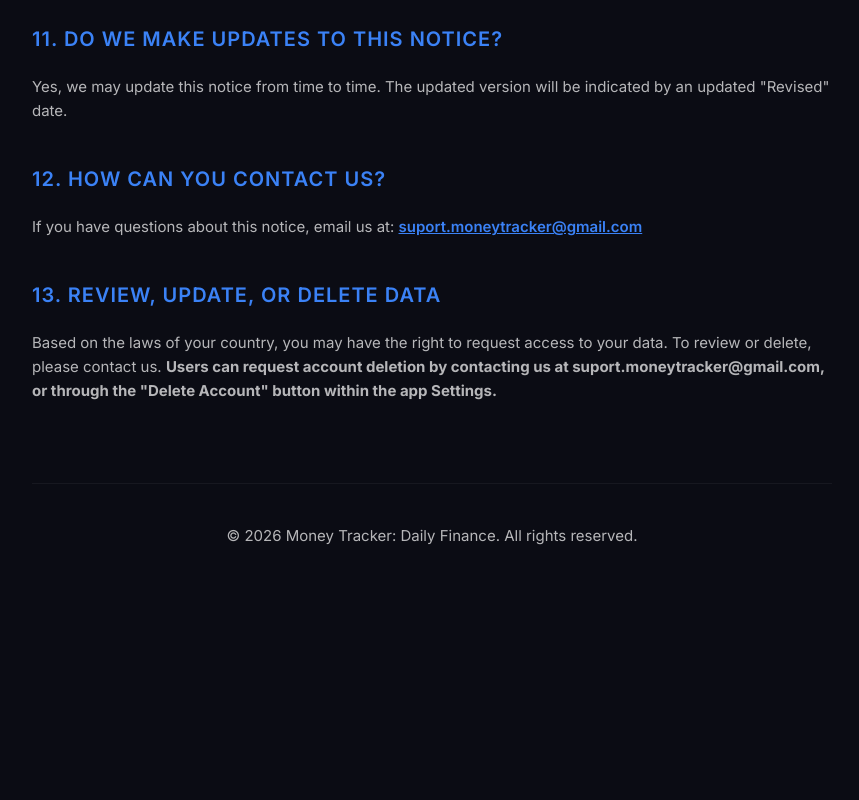
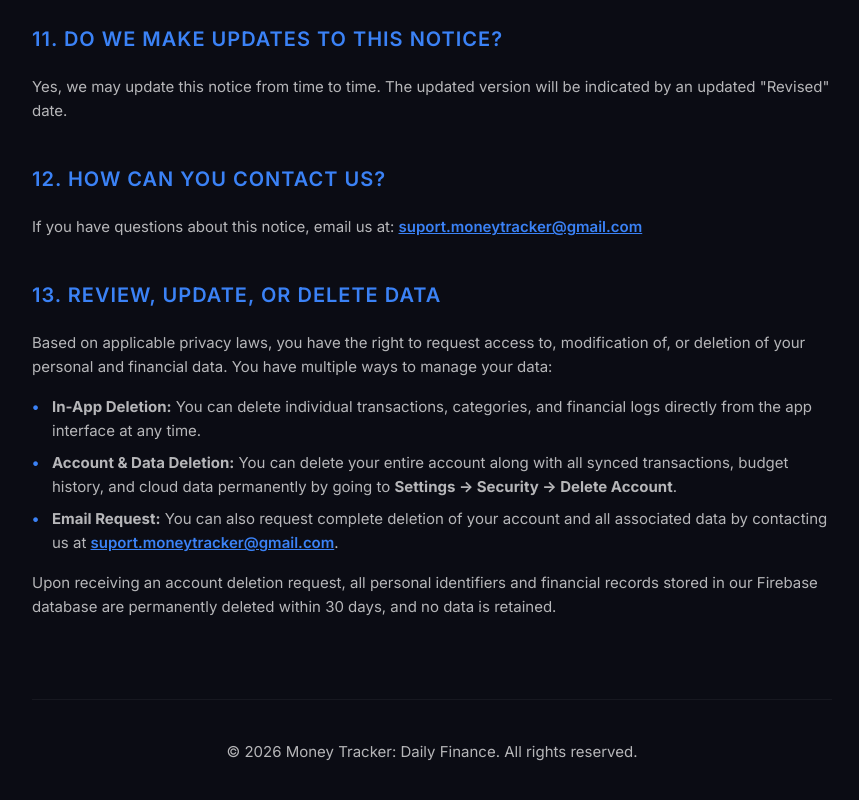
Before and after one commit to alexl22/privacy-policy, a plain HTML site: page index.html in a window 1280 px wide. Shown: the part 2766-3566 px from the top of the page, without its empty margins (208-1067 px from the left). Before the commit the page ends 3370 px from the top, so only its background shows below. Drawn offline with Linux system fonts and the light colour scheme.

Commit message:
Revise data management and deletion instructions
Updated privacy policy section to clarify user rights regarding data access, modification, and deletion.

```diff
--- a/index.html
+++ b/index.html
@@ -1,4 +1,4 @@
-<!DOCTYPE html>
+ <!DOCTYPE html>
 <html lang="en">
 <head>
     <meta charset="UTF-8">
@@ -268,7 +268,13 @@
 
         <section id="section13">
             <h2>13. REVIEW, UPDATE, OR DELETE DATA</h2>
-            <p>Based on the laws of your country, you may have the right to request access to your data. To review or delete, please contact us. <strong>Users can request account deletion by contacting us at suport.moneytracker@gmail.com, or through the "Delete Account" button within the app Settings.</strong></p>
+            <p>Based on applicable privacy laws, you have the right to request access to, modification of, or deletion of your personal and financial data. You have multiple ways to manage your data:</p>
+            <ul>
+                <li><strong>In-App Deletion:</strong> You can delete individual transactions, categories, and financial logs directly from the app interface at any time.</li>
+                <li><strong>Account & Data Deletion:</strong> You can delete your entire account along with all synced transactions, budget history, and cloud data permanently by going to <strong>Settings &rarr; Security &rarr; Delete Account</strong>.</li>
+                <li><strong>Email Request:</strong> You can also request complete deletion of your account and all associated data by contacting us at <a href="mailto:suport.moneytracker@gmail.com" class="email-link">suport.moneytracker@gmail.com</a>.</li>
+            </ul>
+            <p>Upon receiving an account deletion request, all personal identifiers and financial records stored in our Firebase database are permanently deleted within 30 days, and no data is retained.</p>
         </section>
 
         <footer>
```
